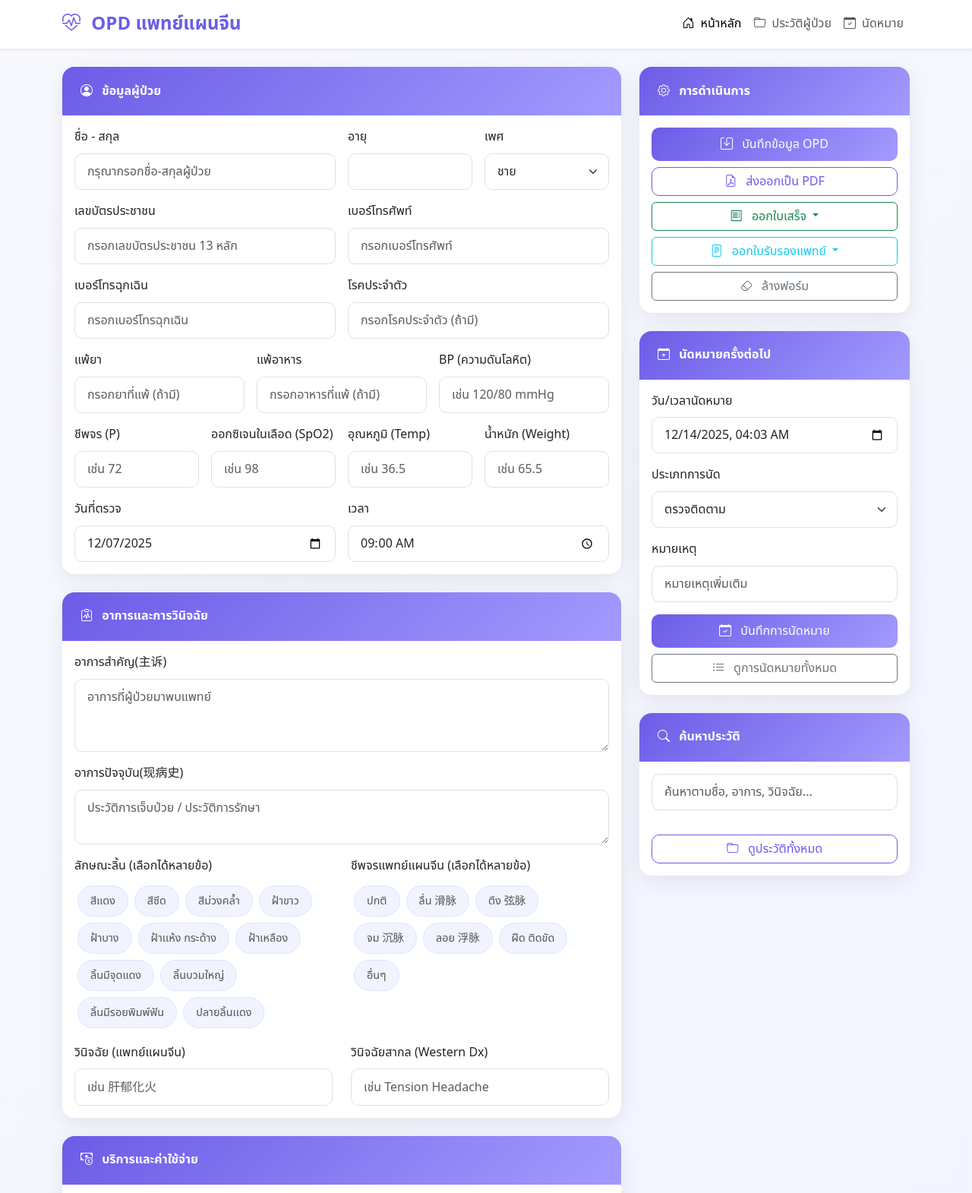
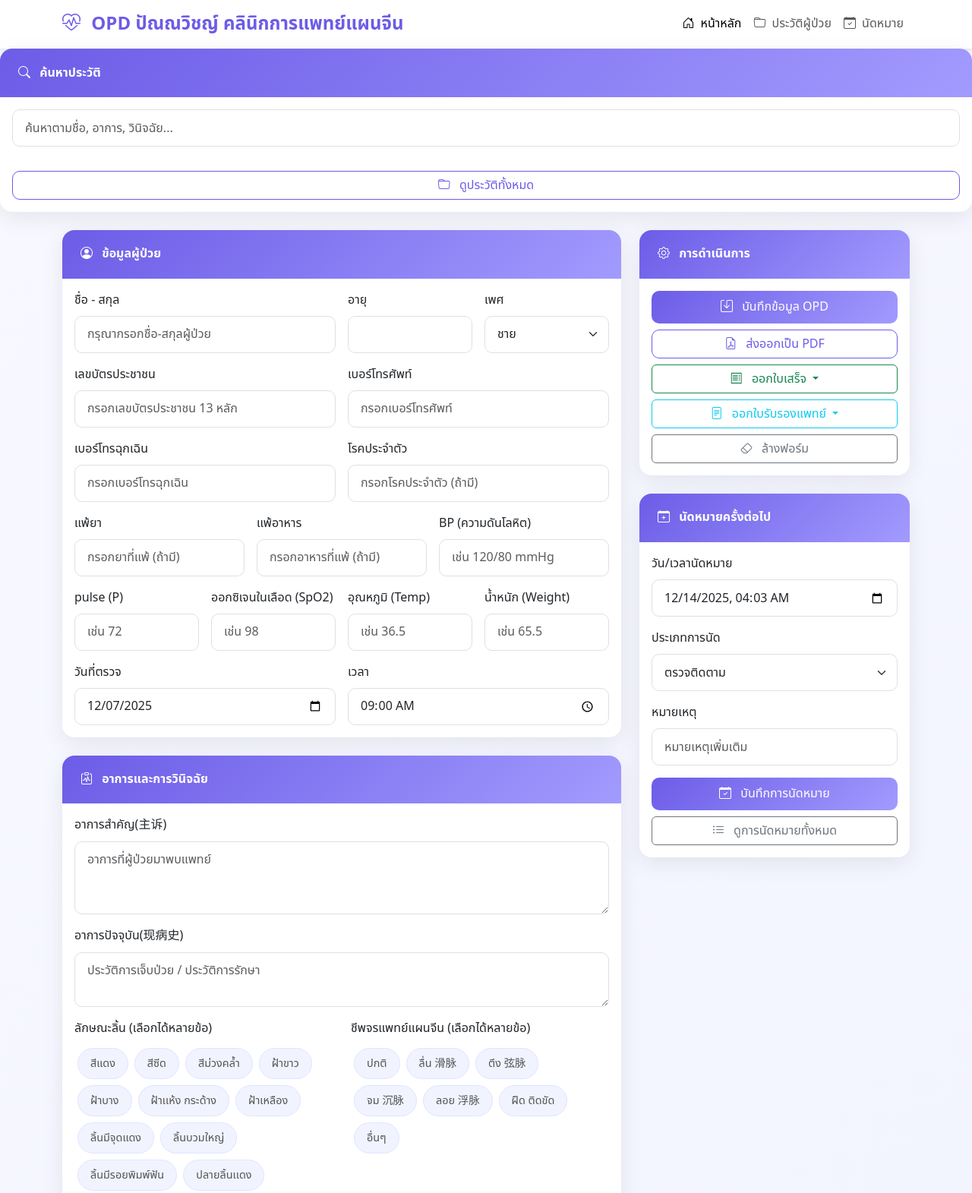
Before and after one commit to narongsak182036/Mr.PAKINgithub.io, a plain HTML site: page index.html in a window 1280 px wide. Shown: the top 1571 px of the page at 76% size. Drawn offline with nearby package versions, Linux system fonts and the light colour scheme.

Commit message:
Update index.html

```diff
--- a/index.html
+++ b/index.html
@@ -3,7 +3,7 @@
 <head>
     <meta charset="UTF-8">
     <meta name="viewport" content="width=device-width, initial-scale=1.0">
-    <title>ระบบบันทึก OPD แพทย์แผนจีน</title>
+    <title>ระบบบันทึก OPD ปัณณวิชญ์ คลินิกการแพทย์แผนจีน</title>
 
     <!-- Bootstrap 5 -->
     <link href="https://cdn.jsdelivr.net/npm/bootstrap@5.3.2/dist/css/bootstrap.min.css" rel="stylesheet">
@@ -274,7 +274,7 @@
         <div class="container">
             <a class="navbar-brand" href="#">
                 <i class="bi bi-heart-pulse me-2"></i>
-                OPD แพทย์แผนจีน
+                OPD ปัณณวิชญ์ คลินิกการแพทย์แผนจีน
             </a>
             <button class="navbar-toggler" type="button" data-bs-toggle="collapse" data-bs-target="#navbarNav">
                 <span class="navbar-toggler-icon"></span>
@@ -294,6 +294,26 @@
             </div>
         </div>
     </nav>
+ <!-- ค้นหาประวัติ -->
+                <div class="card">
+                    <div class="card-header">
+                        <i class="bi bi-search me-2"></i> ค้นหาประวัติ
+                    </div>
+                    <div class="card-body">
+                        <div class="mb-3">
+                            <input id="searchBox" class="form-control" placeholder="ค้นหาตามชื่อ, อาการ, วินิจฉัย..." oninput="searchRecords()">
+                        </div>
+                        <div id="searchResults" style="max-height: 300px; overflow-y: auto;"></div>
+                        <div class="mt-3">
+                            <button class="btn btn-outline-primary w-100" onclick="openSavedList()">
+                                <i class="bi bi-folder me-2"></i> ดูประวัติทั้งหมด
+                            </button>
+                        </div>
+                    </div>
+                </div>
+            </div>
+        </div>
+    </div>
 
     <!-- Main Content -->
     <div class="container my-4">
@@ -351,7 +371,7 @@
                                 <input id="bloodPressure" type="text" class="form-control" placeholder="เช่น 120/80 mmHg">
                             </div>
                             <div class="col-md-3">
-                                <label class="form-label">ชีพจร (P)</label>
+                                <label class="form-label">pulse (P)</label>
                                 <input id="pulse" type="number" class="form-control" placeholder="เช่น 72">
                             </div>
                             <div class="col-md-3">
@@ -436,7 +456,7 @@
                                 <input id="tcmDiag" class="form-control" placeholder="เช่น 肝郁化火">
                             </div>
                             <div class="col-md-6">
-                                <label class="form-label">วินิจฉัยสากล (Western Dx)</label>
+                                <label class="form-label">วินิจฉัยWestern (Western Dx)</label>
                                 <input id="westDiag" class="form-control" placeholder="เช่น Tension Headache">
                             </div>
                         </div>
@@ -630,26 +650,6 @@
                     </div>
                 </div>
 
-                <!-- ค้นหาประวัติ -->
-                <div class="card">
-                    <div class="card-header">
-                        <i class="bi bi-search me-2"></i> ค้นหาประวัติ
-                    </div>
-                    <div class="card-body">
-                        <div class="mb-3">
-                            <input id="searchBox" class="form-control" placeholder="ค้นหาตามชื่อ, อาการ, วินิจฉัย..." oninput="searchRecords()">
-                        </div>
-                        <div id="searchResults" style="max-height: 300px; overflow-y: auto;"></div>
-                        <div class="mt-3">
-                            <button class="btn btn-outline-primary w-100" onclick="openSavedList()">
-                                <i class="bi bi-folder me-2"></i> ดูประวัติทั้งหมด
-                            </button>
-                        </div>
-                    </div>
-                </div>
-            </div>
-        </div>
-    </div>
 
     <!-- Modal สำหรับแสดงประวัติ -->
     <div class="modal fade" id="historyModal" tabindex="-1">
```
